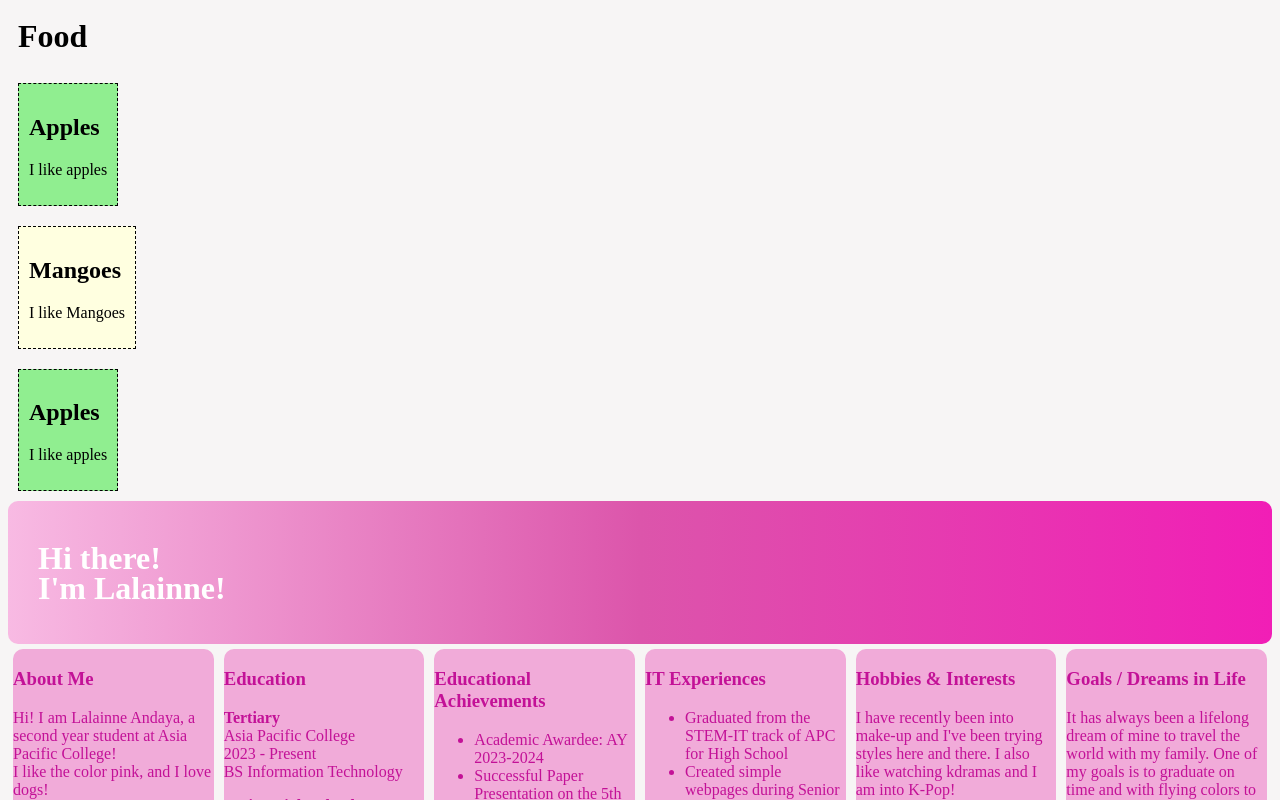
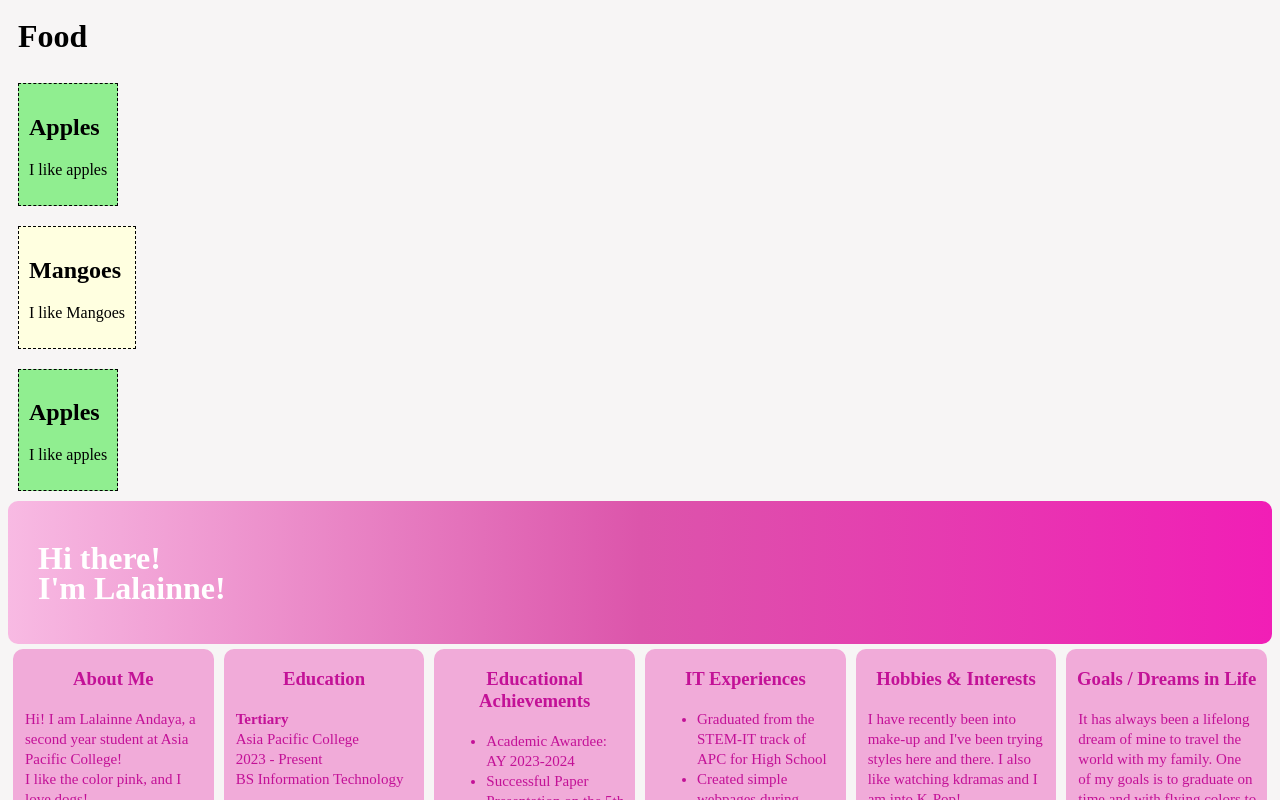
Before and after one commit to lcandaya/webprog-mi231-vuejs, a Vue app in the folder vue-project/: page / in a window 1280 px wide. Shown: the top 800 px of the page. Built offline with nearby package versions, Linux system fonts and the light colour scheme.

Commit message:
css update

```diff
--- a/vue-project/src/components/PersonalProfile.vue
+++ b/vue-project/src/components/PersonalProfile.vue
@@ -110,6 +110,17 @@ h1 {
   line-height: 30px;
 }
 
+h3{
+    text-align:center;
+  }
+
+.paragraph, ul{
+    margin-left: 12px;
+    margin-right: 10px;
+    font-size: 15px;
+    line-height: 20px;
+}
+
 .container {
   display: flex;
   flex-direction: column;
```
